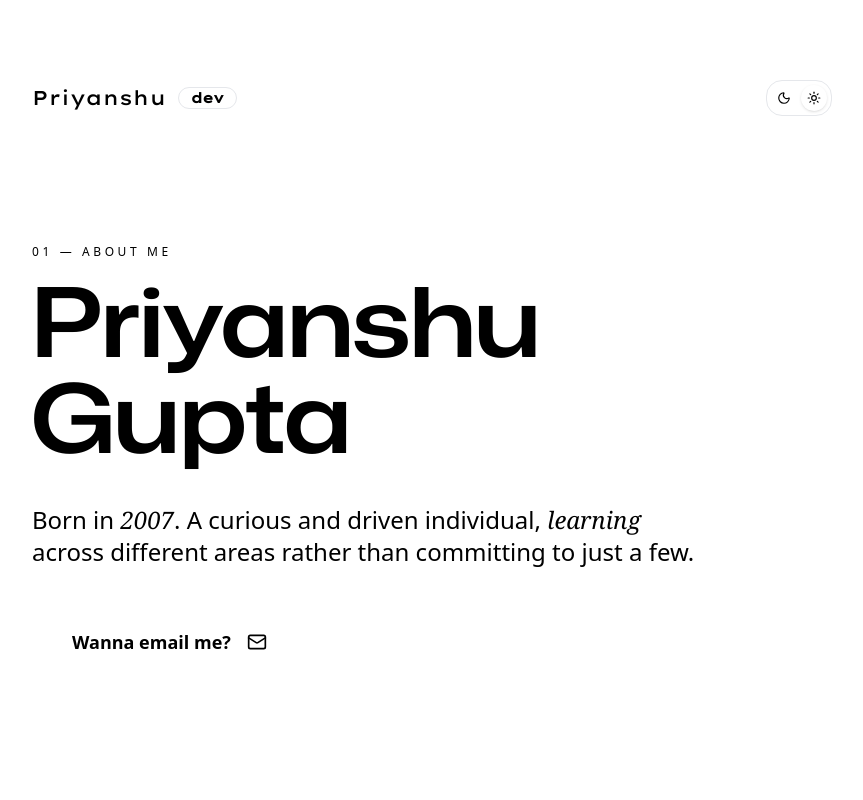
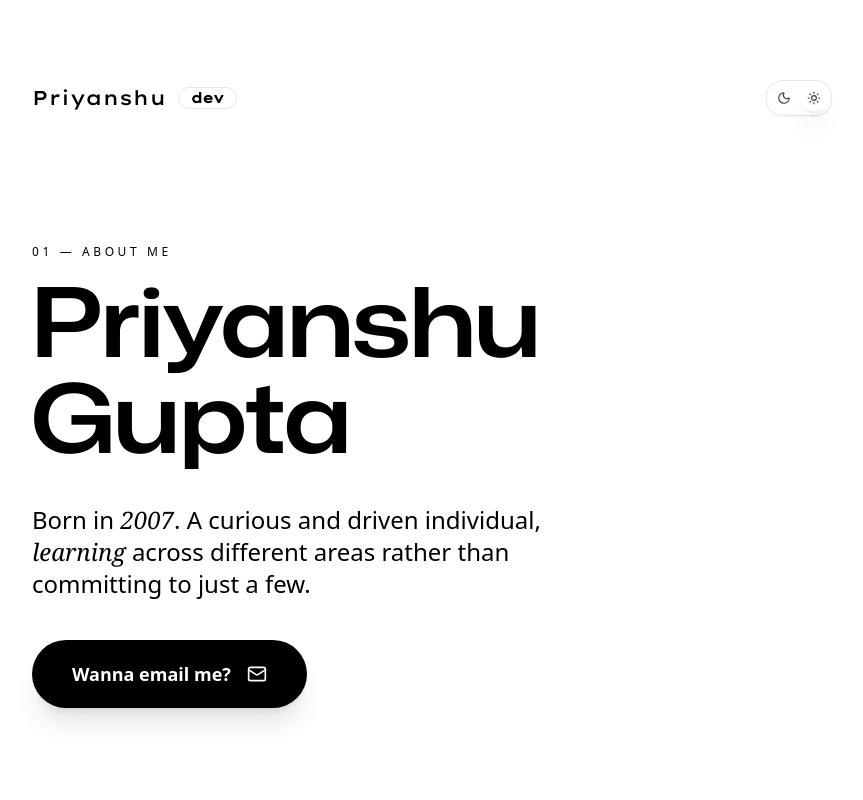
Before and after one commit to Priyansxu/Priyanshu, a Next.js app: page / in a window 1280 px wide. Shown: the top 800 px of the page, without its empty margins (208-1071 px from the left). Built offline with nearby package versions, Linux system fonts and the light colour scheme.

Commit message:
Update page.js

```diff
--- a/app/page.js
+++ b/app/page.js
@@ -3,7 +3,7 @@
 import { Moon, Sun, ArrowRight, ArrowLeft, Github, Instagram, Mail, Twitter, Send } from "lucide-react"
 import { useTheme } from "next-themes"
 import { useEffect, useState } from "react"
-import { AnimatePresence, motion } from "framer-motion"
+import { motion, AnimatePresence } from "framer-motion"
 
 const pages = [
   {
@@ -74,30 +74,35 @@ export default function Page() {
     ? "bg-white text-black"
     : "border border-border bg-muted/50 text-muted-foreground"
 
-  const primaryButtonStyle = isDark
-    ? "bg-black text-white"
-    : "bg-white text-black"
+  return (
+    <main
+      className={`min-h-screen flex flex-col text-foreground selection:bg-primary/30 selection:text-primary-foreground ${
+        isDark ? "bg-black" : "bg-background"
+      }`}
+    >
+      <div className="fixed inset-0 overflow-hidden pointer-events-none">
+        <div className="absolute -top-[20%] -left-[10%] w-[70%] h-[70%] bg-primary/5 rounded-full blur-[120px]" />
+        <div className="absolute -bottom-[10%] -right-[5%] w-[50%] h-[50%] bg-accent/10 rounded-full blur-[100px]" />
+      </div>
 
-  return (
-    <main className={`min-h-screen flex flex-col ${isDark ? "bg-black" : "bg-background"}`}>
       <div className="relative z-10 flex flex-col min-h-screen max-w-4xl mx-auto w-full px-6 md:px-12 py-12 md:py-20">
         <header className="flex items-center justify-between mb-24 md:mb-32">
-          <h1 className="text-xl font-medium font-lexend flex items-center gap-3">
+          <h1 className="text-xl font-medium font-lexend flex items-center gap-3 cursor-crosshair">
             Priyanshu
             <div className={`text-sm font-bold rounded-3xl px-3 ${badgeStyle}`}>dev</div>
           </h1>
 
           <div
-            className={`flex items-center gap-1 p-1 rounded-2xl ${
-              isDark ? "bg-[#111] border border-zinc-800" : "bg-card border border-border"
+            className={`flex flex-row items-center gap-1 p-1 rounded-2xl ${
+              isDark ? "bg-[#111] border border-zinc-800" : "bg-card border border-border shadow-sm"
             }`}
           >
-            <button onClick={() => setTheme("dark")} className="p-1.5">
+            <button onClick={() => setTheme("dark")} className={`p-1.5 ${isDark ? "text-zinc-500" : "text-zinc-700"}`}>
               <Moon className="w-3.5 h-3.5" />
             </button>
             <button
               onClick={() => setTheme("light")}
-              className={`p-1.5 rounded-full ${!isDark ? "bg-white shadow" : ""}`}
+              className={`p-1.5 rounded-full ${!isDark ? "bg-white shadow-xl text-zinc-700" : "text-zinc-500"}`}
             >
               <Sun className="w-3.5 h-3.5" />
             </button>
@@ -105,7 +110,15 @@ export default function Page() {
         </header>
 
         <section className="flex-1 flex flex-col justify-center max-w-2xl">
-          <div className="space-y-10">
+          <AnimatePresence mode="wait">
+            <motion.div
+              key={page}
+              initial={{ opacity: 0, y: 20 }}
+              animate={{ opacity: 1, y: 0 }}
+              exit={{ opacity: 0, y: -20 }}
+              transition={{ duration: 0.5, ease: [0.19, 1, 0.22, 1] }}
+              className="space-y-10"
+            >
               <div className="space-y-3">
                 <div className="text-primary text-xs tracking-[0.3em] uppercase">
                   {current.id} — {current.subtitle}
@@ -113,54 +126,78 @@ export default function Page() {
                 <h2 className="text-5xl md:text-8xl font-mona">{current.title}</h2>
               </div>
 
-            <p className="text-xl md:text-2xl text-muted-foreground font-medium">
+              <p className="text-xl md:text-2xl leading-relaxed text-muted-foreground font-medium max-w-xl">
                 {current.text}
               </p>
 
               {current.buttonType === "social" ? (
-              <button
+                <motion.button
                   onClick={() => setSocialExpanded(!socialExpanded)}
-                className={`flex items-center gap-3 px-10 py-5 rounded-full font-bold text-lg ${primaryButtonStyle}`}
+                  className={`flex items-center gap-3 px-10 py-5 rounded-full font-bold text-lg shadow-xl ${
+                    isDark ? "bg-white text-black" : "bg-black text-white"
+                  }`}
                 >
-                {current.button}
+                  <div>{current.button}</div>
                   {!socialExpanded && <ArrowRight className="w-5 h-5" />}
+                  <AnimatePresence mode="wait">
                     {socialExpanded && (
-                  <div className="flex gap-2">
-                    {current.links.map((link) => (
-                      <a key={link.href} href={link.href} target="_blank" rel="noopener noreferrer">
+                      <motion.div
+                        initial={{ opacity: 0, width: 0 }}
+                        animate={{ opacity: 1, width: "auto" }}
+                        exit={{ opacity: 0, width: 0 }}
+                        className="flex items-center gap-2"
+                      >
+                        {current.links.map((link, idx) => (
+                          <motion.a
+                            key={link.href}
+                            href={link.href}
+                            target="_blank"
+                            rel="noopener noreferrer"
+                            initial={{ opacity: 0, scale: 0.5 }}
+                            animate={{ opacity: 1, scale: 1 }}
+                            transition={{ delay: idx * 0.05 }}
+                            whileHover={{ scale: 1.2 }}
+                          >
                             {link.icon}
-                      </a>
+                          </motion.a>
                         ))}
-                  </div>
+                      </motion.div>
                     )}
-              </button>
+                  </AnimatePresence>
+                </motion.button>
               ) : (
                 <button
                   onClick={() => window.open(current.action, "_blank")}
-                className={`flex items-center gap-4 px-10 py-5 rounded-full font-bold text-lg ${primaryButtonStyle}`}
+                  className={`flex items-center gap-4 px-10 py-5 rounded-full font-bold text-lg shadow-xl ${
+                    isDark ? "bg-white text-black" : "bg-black text-white"
+                  }`}
                 >
-                {current.button}
+                  <div>{current.button}</div>
+                  {current.buttonType === "default" && <ArrowRight className="w-5 h-5" />}
                   {current.buttonType === "email" && <Mail className="w-5 h-5" />}
-                {current.buttonType === "default" && <ArrowRight className="w-5 h-5" />}
                 </button>
               )}
-          </div>
+            </motion.div>
+          </AnimatePresence>
         </section>
 
         <footer className="mt-24 md:mt-32 flex items-center justify-between border-t border-border pt-12">
           <button
-            onClick={() => setPage((p) => Math.max(p - 1, 0))}
+            onClick={() => {
+              setPage((p) => Math.max(p - 1, 0))
+              setSocialExpanded(false)
+            }}
             disabled={page === 0}
-            className={`flex items-center gap-1 px-4 py-1.5 rounded-3xl text-xs font-bold ${badgeStyle} disabled:opacity-0`}
+            className={`flex items-center gap-1 px-5 py-2 rounded-3xl text-xs font-bold ${badgeStyle} disabled:opacity-0`}
           >
             <ArrowLeft className="w-3 h-3" />
             Back
           </button>
 
           <div className="flex items-center gap-4 font-mono text-[10px] tracking-widest uppercase text-muted-foreground/60">
-            <div className="w-24 h-[2px] bg-border rounded-full overflow-hidden">
+            <div className="w-24 h-[2px] bg-border relative overflow-hidden rounded-full">
               <div
-                className="h-full bg-primary"
+                className="absolute inset-y-0 left-0 bg-primary"
                 style={{ width: `${((page + 1) / pages.length) * 100}%` }}
               />
             </div>
@@ -170,9 +207,12 @@ export default function Page() {
           </div>
 
           <button
-            onClick={() => setPage((p) => Math.min(p + 1, pages.length - 1))}
+            onClick={() => {
+              setPage((p) => Math.min(p + 1, pages.length - 1))
+              setSocialExpanded(false)
+            }}
             disabled={page === pages.length - 1}
-            className={`flex items-center gap-1 px-4 py-1.5 rounded-3xl text-xs font-bold ${badgeStyle} disabled:opacity-0`}
+            className={`flex items-center gap-1 px-5 py-2 rounded-3xl text-xs font-bold ${badgeStyle} disabled:opacity-0`}
           >
             Next
             <ArrowRight className="w-3 h-3" />
```
Lines whose indentation alone changed are shown as unchanged.
